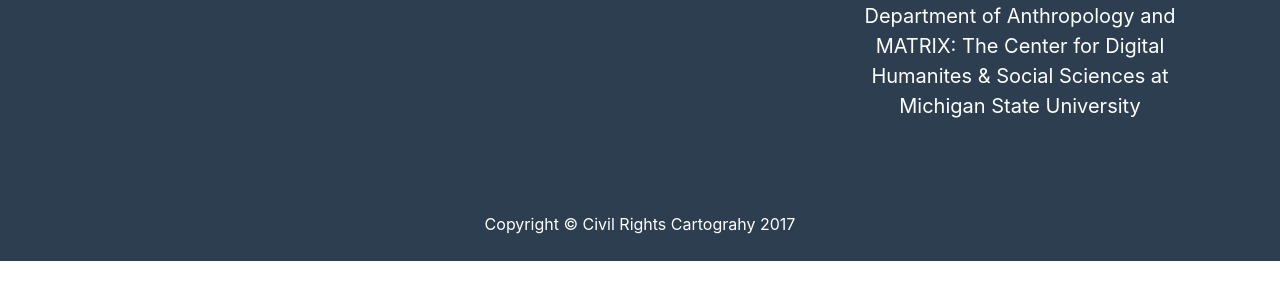
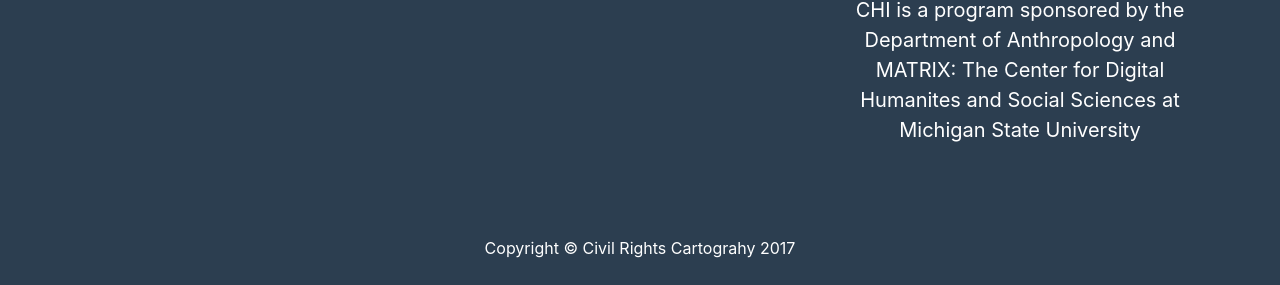
Before and after one commit to julesopolis/bcri_pitch_v02, a website with bundled scripts: page index.html in a window 1280 px wide. Shown: the part 4673-4958 px from the top of the page. Before the commit the page ends 4934 px from the top, so only its background shows below. Built offline with nearby package versions, Linux system fonts and the light colour scheme.

Commit message:
Update index.html

```diff
--- a/index.html
+++ b/index.html
@@ -73,6 +73,7 @@
               <p> As they exist currently, these exhibits -- focused on traveling and traversing as a key component to activism -- are designed to travel among organizations. Thus, the creation of an interactive map, highlighting the routes of these marches and rides, further acknowledges the significance of moving within civil rights movements. Listening to the oral histories immerses the user in the moment of time the movement is taking place in a way traditional pictures alone cannot. We want people to get a sense of being able to ‘walk in their footsteps’. Additionally, this map can be used by those interacting with the Civil Rights Institute website, and also has the potential to be implemented within the museum itself on touchscreen kiosks, to make these significant journeys in history more accessible to users both within and outside the museum. </p>
 
           </div>
+            <br>
                 <div class="container">
  <h3 class="text-center"> Map Prototype</h3>
 <iframe align=center accesskey=""src="https://www.google.com/maps/d/embed?mid=17bdwgTNr0fGVPc-K1-1uqQP-0oE&hl=en_US" width="640" height="480"></iframe>
@@ -185,7 +186,7 @@
             <div class="footer-col col-md-4">
               <h3>About CHI</h3>
                 <img src="https://image.ibb.co/b9iNow/Final_CHI_Logo_w_out_URL.png" alt="Final_CHI_Logo_w_out_URL" border="0" style="bottom: 3px;"><br><br>
-              <p>CHI is a program sponsored by the Department of Anthropology and MATRIX: The Center for Digital Humanites & Social Sciences at Michigan State University</p>
+              <p>CHI is a program sponsored by the Department of Anthropology and MATRIX: The Center for Digital Humanites and Social Sciences at Michigan State University</p>
             </div>
           </div>
         </div>
```
